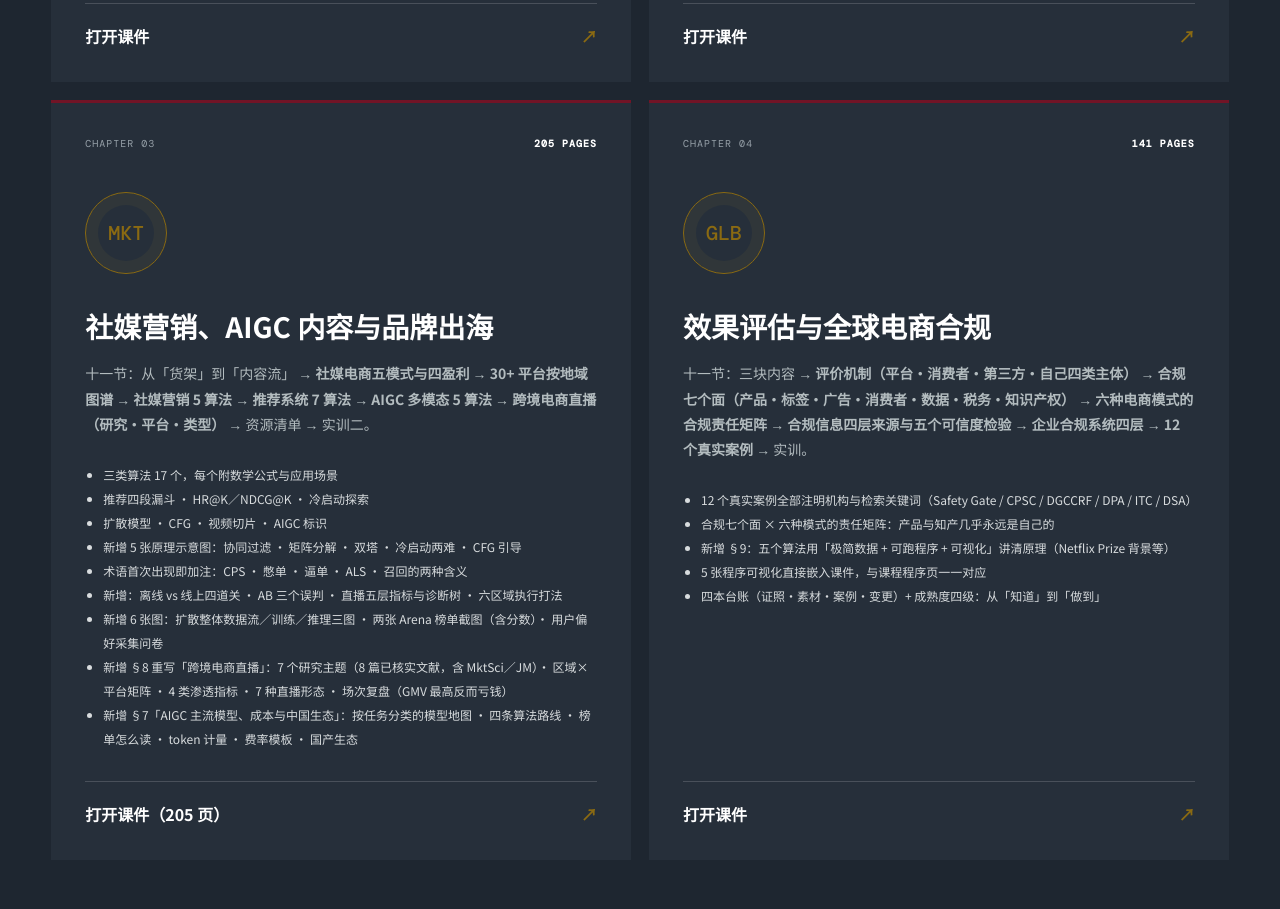
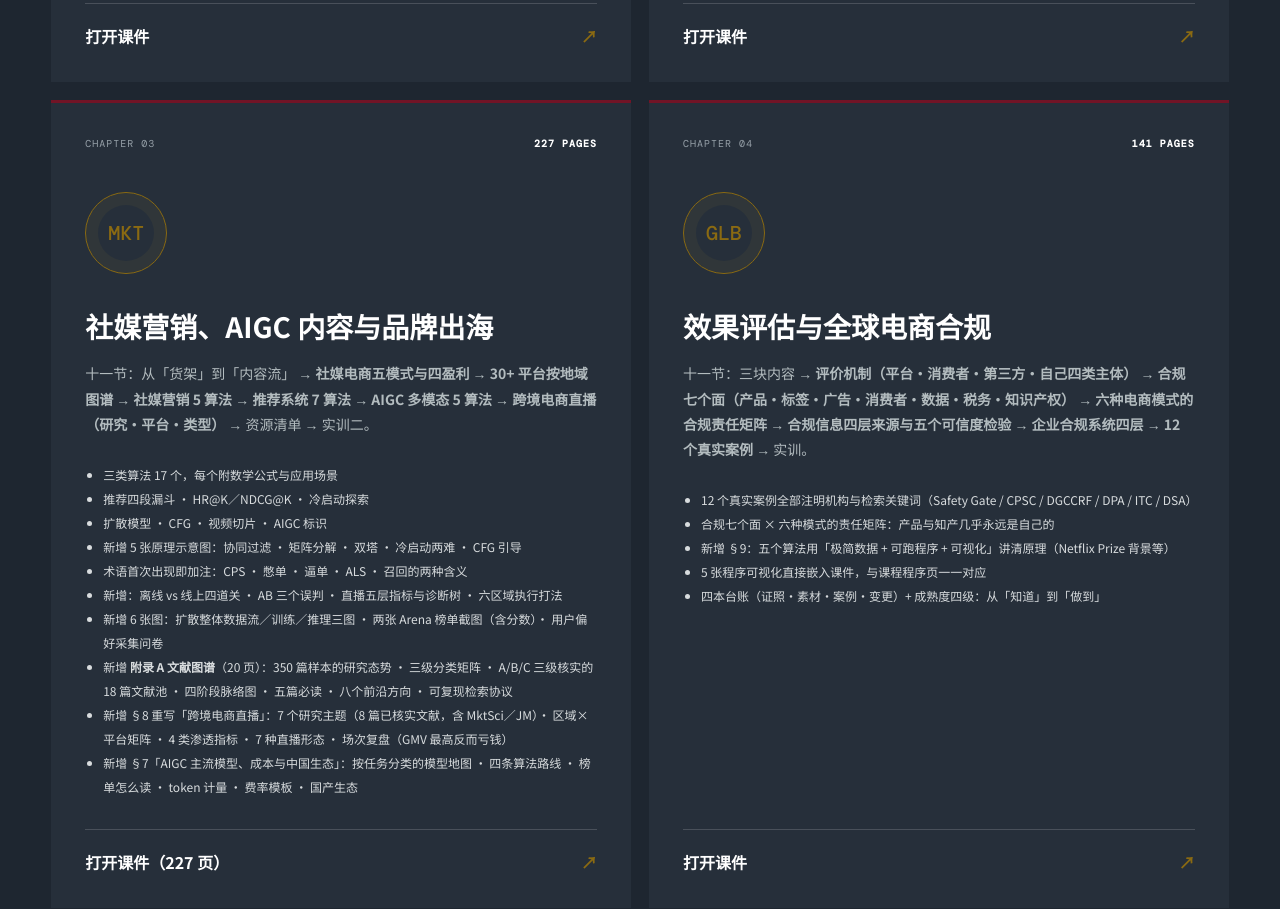
Before and after one commit to elysium4eva/elysium4eva.github.io, a plain HTML site: page index.html in a window 1280 px wide. Shown: the part 7077-7986 px from the top of the page. Drawn offline with nearby package versions, Linux system fonts and the light colour scheme.

Commit message:
Chapter 3 card: 227 pages with Appendix A literature map

```diff
--- a/index.html
+++ b/index.html
@@ -232,16 +232,17 @@
           <a href="courseware/module-5-ch2-selection-review-content.pdf" target="_blank">打开课件 <span>↗</span></a>
         </article>
         <article class="chapter-card">
-          <div class="chapter-top"><span>CHAPTER 03</span><b>205 PAGES</b></div>
+          <div class="chapter-top"><span>CHAPTER 03</span><b>227 PAGES</b></div>
           <div class="chapter-icon" aria-hidden="true">MKT</div>
           <h3>社媒营销、AIGC 内容与品牌出海</h3>
           <p>十一节：从「货架」到「内容流」 → <strong>社媒电商五模式与四盈利</strong> → <strong>30+ 平台按地域图谱</strong> → <strong>社媒营销 5 算法</strong> → <strong>推荐系统 7 算法</strong> → <strong>AIGC 多模态 5 算法</strong> → <strong>跨境电商直播（研究·平台·类型）</strong> → 资源清单 → 实训二。</p>
           <ul><li>三类算法 17 个，每个附数学公式与应用场景</li><li>推荐四段漏斗 · HR@K／NDCG@K · 冷启动探索</li><li>扩散模型 · CFG · 视频切片 · AIGC 标识</li><li>新增 5 张原理示意图：协同过滤 · 矩阵分解 · 双塔 · 冷启动两难 · CFG 引导</li><li>术语首次出现即加注：CPS · 憋单 · 逼单 · ALS · 召回的两种含义</li>
           <li>新增：离线 vs 线上四道关 · AB 三个误判 · 直播五层指标与诊断树 · 六区域执行打法</li>
           <li>新增 6 张图：扩散整体数据流／训练／推理三图 · 两张 Arena 榜单截图（含分数）· 用户偏好采集问卷</li>
+          <li>新增 <strong>附录 A 文献图谱</strong>（20 页）：350 篇样本的研究态势 · 三级分类矩阵 · A/B/C 三级核实的 18 篇文献池 · 四阶段脉络图 · 五篇必读 · 八个前沿方向 · 可复现检索协议</li>
           <li>新增 §8 重写「跨境电商直播」：7 个研究主题（8 篇已核实文献，含 MktSci／JM）· 区域×平台矩阵 · 4 类渗透指标 · 7 种直播形态 · 场次复盘（GMV 最高反而亏钱）</li>
           <li>新增 §7「AIGC 主流模型、成本与中国生态」：按任务分类的模型地图 · 四条算法路线 · 榜单怎么读 · token 计量 · 费率模板 · 国产生态</li></ul>
-          <a href="courseware/module-5-ch3-social-aigc-brand.pdf" target="_blank">打开课件（205 页）<span>↗</span></a>
+          <a href="courseware/module-5-ch3-social-aigc-brand.pdf" target="_blank">打开课件（227 页）<span>↗</span></a>
         </article>
         <article class="chapter-card">
           <div class="chapter-top"><span>CHAPTER 04</span><b>141 PAGES</b></div>
```
